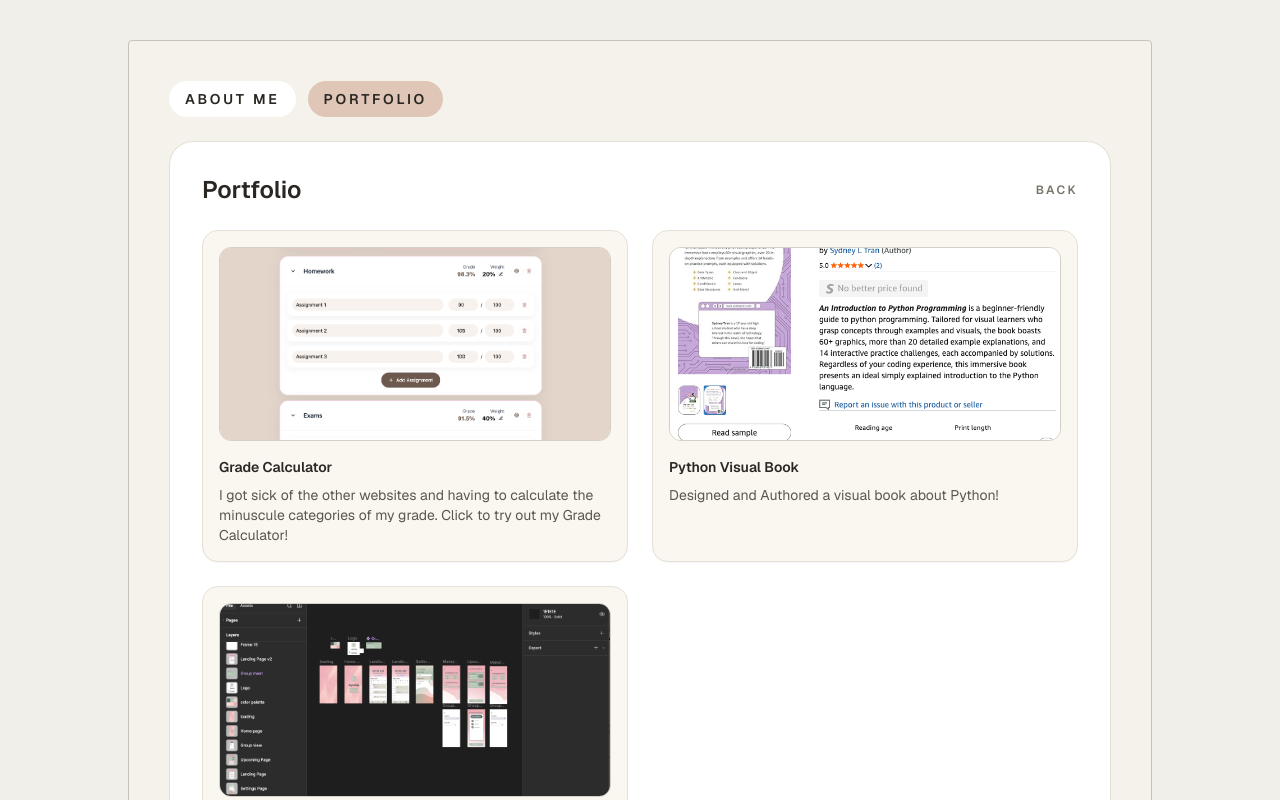
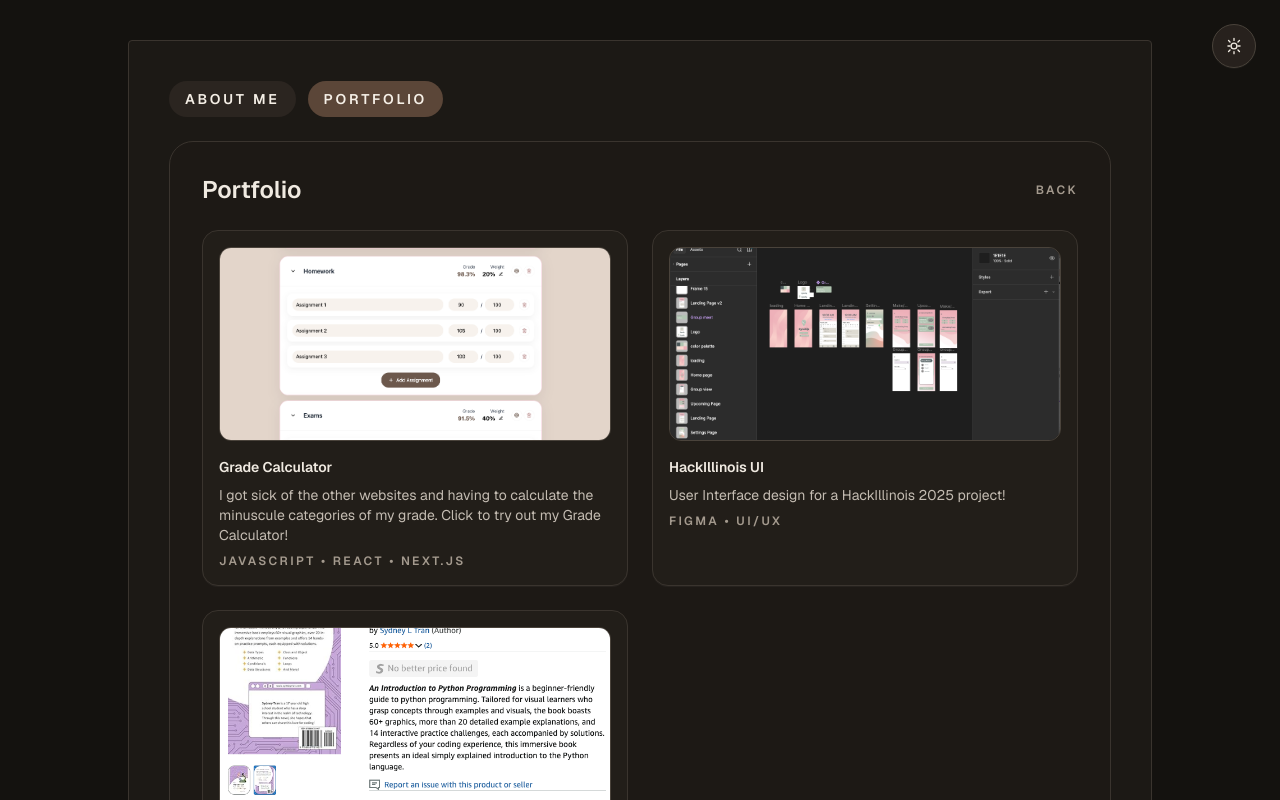
Before and after one commit to sltran3/sydney-tran-website, a Next.js app: page /portfolio in a window 1280 px wide. Shown: the top 800 px of the page. Built offline with nearby package versions, Linux system fonts and the light colour scheme.

Commit message:
night/dark mode

```diff
--- /dev/null
+++ b/app/components/theme-toggle.tsx
@@ -0,0 +1,61 @@
+"use client";
+
+import { useEffect, useState } from "react";
+
+const THEME_KEY = "theme-preference";
+
+type Theme = "dark" | "light";
+
+export default function ThemeToggle() {
+  const [theme, setTheme] = useState<Theme>("dark");
+
+  useEffect(() => {
+    const stored = window.localStorage.getItem(THEME_KEY);
+    const initialTheme = stored === "light" ? "light" : "dark";
+    setTheme(initialTheme);
+    document.documentElement.dataset.theme = initialTheme;
+  }, []);
+
+  const toggleTheme = () => {
+    const nextTheme = theme === "dark" ? "light" : "dark";
+    setTheme(nextTheme);
+    document.documentElement.dataset.theme = nextTheme;
+    window.localStorage.setItem(THEME_KEY, nextTheme);
+  };
+
+  const isDark = theme === "dark";
+
+  return (
+    <button
+      type="button"
+      onClick={toggleTheme}
+      aria-label={isDark ? "Switch to light mode" : "Switch to dark mode"}
+      className="inline-flex h-11 w-11 items-center justify-center rounded-full border border-[var(--color-icon-border)] bg-[var(--color-icon-bg)] text-[var(--color-heading)] shadow-[var(--panel-shadow)] transition-transform duration-150 hover:-translate-y-0.5 hover:bg-[var(--color-icon-hover-bg)]"
+    >
+      {isDark ? (
+        <svg
+          viewBox="0 0 24 24"
+          aria-hidden="true"
+          className="h-5 w-5"
+          fill="none"
+          stroke="currentColor"
+          strokeWidth="1.6"
+          strokeLinecap="round"
+          strokeLinejoin="round"
+        >
+          <circle cx="12" cy="12" r="3.5" />
+          <path d="M12 2.75v2.5M12 18.75v2.5M4.75 12h2.5M16.75 12h2.5M5.47 5.47l1.77 1.77M16.76 16.76l1.77 1.77M18.53 5.47l-1.77 1.77M7.24 16.76l-1.77 1.77" />
+        </svg>
+      ) : (
+        <svg
+          viewBox="0 0 24 24"
+          aria-hidden="true"
+          className="h-5 w-5"
+          fill="currentColor"
+        >
+          <path d="M17.5 15.5A6.5 6.5 0 0 1 8.5 6.5a.75.75 0 0 0-.9-.93A7.75 7.75 0 1 0 18.43 16.4a.75.75 0 0 0-.93-.9Z" />
+        </svg>
+      )}
+    </button>
+  );
+}
--- a/app/globals.css
+++ b/app/globals.css
@@ -1,8 +1,36 @@
 @import "tailwindcss";
 
 :root {
-  --background: #ffffff;
-  --foreground: #171717;
+  --background: #14120f;
+  --foreground: #e6dfd6;
+  --color-page-bg: #14120f;
+  --color-page-text: #e6dfd6;
+  --color-panel-bg: #1c1915;
+  --color-panel-border: #3a342e;
+  --color-heading: #f0eae1;
+  --color-muted: #a49a8e;
+  --color-body: #c4bcb2;
+  --color-chip-bg: #5b4638;
+  --color-chip-text: #f5efe6;
+  --color-chip-alt-bg: #2b2520;
+  --color-card-bg: #221e19;
+  --color-card-border: #3a342e;
+  --color-card-inner-bg: #1d1915;
+  --color-image-border: #4a433b;
+  --color-image-bg: #1b1713;
+  --color-icon-border: #4a433b;
+  --color-icon-bg: rgba(43, 37, 32, 0.85);
+  --color-icon-hover-bg: #2b2520;
+  --color-nav-text: #d7cfc4;
+  --color-nav-hover-bg: #2b2520;
+  --color-nav-hover-border: #4a433b;
+  --color-accent-bg: #4a3a2f;
+  --color-accent-text: #f0eae1;
+  --color-tag-bg: #3a322b;
+  --color-tag-text: #f0eae1;
+  --hover-shadow: 0 8px 18px rgba(0, 0, 0, 0.45);
+  --card-hover-shadow: 0 14px 24px rgba(0, 0, 0, 0.5);
+  --panel-shadow: 0 1px 0 rgba(255, 255, 255, 0.04);
 }
 
 @theme inline {
@@ -12,15 +40,41 @@
   --font-mono: var(--font-geist-mono);
 }
 
-@media (prefers-color-scheme: dark) {
-  :root {
-    --background: #0a0a0a;
-    --foreground: #ededed;
-  }
+:root[data-theme="light"] {
+  --background: #f1efe9;
+  --foreground: #2f2c26;
+  --color-page-bg: #f1efe9;
+  --color-page-text: #2f2c26;
+  --color-panel-bg: #f5f2eb;
+  --color-panel-border: #c7c2b6;
+  --color-heading: #2a2722;
+  --color-muted: #7a746a;
+  --color-body: #5b564f;
+  --color-chip-bg: #dfc6b7;
+  --color-chip-text: #2a2722;
+  --color-chip-alt-bg: #ffffff;
+  --color-card-bg: #faf7f1;
+  --color-card-border: #e7e1d7;
+  --color-card-inner-bg: #ffffff;
+  --color-image-border: #d5d0c5;
+  --color-image-bg: #ffffff;
+  --color-icon-border: #d6d1c6;
+  --color-icon-bg: rgba(255, 255, 255, 0.8);
+  --color-icon-hover-bg: #ffffff;
+  --color-nav-text: #3b362f;
+  --color-nav-hover-bg: rgba(255, 255, 255, 0.7);
+  --color-nav-hover-border: #d6d1c6;
+  --color-accent-bg: #d9c2b2;
+  --color-accent-text: #3a2f2a;
+  --color-tag-bg: #d9d9db;
+  --color-tag-text: #2a2722;
+  --hover-shadow: 0 8px 18px rgba(20, 17, 13, 0.12);
+  --card-hover-shadow: 0 14px 24px rgba(20, 17, 13, 0.16);
+  --panel-shadow: 0 1px 0 rgba(0, 0, 0, 0.04);
 }
 
 body {
-  background: var(--background);
-  color: var(--foreground);
+  background: var(--color-page-bg);
+  color: var(--color-page-text);
   font-family: var(--font-geist-sans), Arial, Helvetica, sans-serif;
 }
--- a/app/layout.tsx
+++ b/app/layout.tsx
@@ -1,6 +1,7 @@
 import type { Metadata } from "next";
 import { Geist, Geist_Mono } from "next/font/google";
 import "./globals.css";
+import ThemeToggle from "./components/theme-toggle";
 
 const geistSans = Geist({
   variable: "--font-geist-sans",
@@ -23,10 +24,13 @@ export default function RootLayout({
   children: React.ReactNode;
 }>) {
   return (
-    <html lang="en">
+    <html lang="en" data-theme="dark">
       <body
         className={`${geistSans.variable} ${geistMono.variable} antialiased`}
       >
+        <div className="fixed right-6 top-6 z-50">
+          <ThemeToggle />
+        </div>
         {children}
       </body>
     </html>
--- a/app/portfolio/page.tsx
+++ b/app/portfolio/page.tsx
@@ -9,27 +9,30 @@ const portfolioItems = [
     title: "Grade Calculator",
     description:
       "I got sick of the other websites and having to calculate the minuscule categories of my grade. Click to try out my Grade Calculator!",
+    stack: "JavaScript • React • Next.js",
     image: "/portfolio-grade-calculator.png",
     href: "https://sydsgradecalculator.vercel.app/",
   },
   {
+    title: "HackIllinois UI",
+    description: "User Interface design for a HackIllinois 2025 project!",
+    stack: "Figma • UI/UX",
+    image: "/portfolio-hackillinois-ui.png",
+    href: "https://devpost.com/software/zyncup?_gl=1*z3nz7q*_gcl_au*MjczNjM2NDQ2LjE3NzAyNjIyNTI.*_ga*MzMxNjQ1NDI5LjE3NzAyNjIyNTI.*_ga_0YHJK3Y10M*czE3NzAyNjIyNTIkbzEkZzEkdDE3NzAyNjIyNTYkajU2JGwwJGgw",
+  },
+  {
     title: "Python Visual Book",
     description: "Designed and Authored a visual book about Python!",
+    stack: "Python • Graphic Design",
     image: "/portfolio-python-book.png",
     href: "https://www.amazon.com/dp/B0CFZJKYKR?ref=cm_sw_r_cp_ud_dp_7EASQPVS6NQETBS6ZRRW&ref_=cm_sw_r_cp_ud_dp_7EASQPVS6NQETBS6ZRRW&social_share=cm_sw_r_cp_ud_dp_7EASQPVS6NQETBS6ZRRW",
-  },
-  {
-    title: "HackIllinois UI",
-    description: "User Interface design for a HackIllinois 2025 project!",
-    image: "/portfolio-hackillinois-ui.png",
-    href: "https://devpost.com/software/zyncup?_gl=1*z3nz7q*_gcl_au*MjczNjM2NDQ2LjE3NzAyNjIyNTI.*_ga*MzMxNjQ1NDI5LjE3NzAyNjIyNTI.*_ga_0YHJK3Y10M*czE3NzAyNjIyNTIkbzEkZzEkdDE3NzAyNjIyNTYkajU2JGwwJGgw",
   },
 ];
 
 export default function PortfolioPage() {
   const handleHover = (event: MouseEvent<HTMLAnchorElement>) => {
     event.currentTarget.style.transform = "translateY(-1px)";
-    event.currentTarget.style.boxShadow = "0 8px 18px rgba(20, 17, 13, 0.12)";
+    event.currentTarget.style.boxShadow = "var(--hover-shadow)";
   };
 
   const handleLeave = (event: MouseEvent<HTMLAnchorElement>) => {
@@ -38,30 +41,30 @@ export default function PortfolioPage() {
   };
 
   return (
-    <div className="min-h-screen bg-[#f1efe9] px-6 py-10 text-[#2f2c26]">
-      <main className="mx-auto w-full max-w-5xl rounded-sm border border-[#c7c2b6] bg-[#f5f2eb] px-6 py-8 shadow-[0_1px_0_rgba(0,0,0,0.04)] sm:px-10 sm:py-10">
-        <div className="flex flex-wrap items-center gap-3 text-sm font-semibold uppercase tracking-[0.2em] text-[#7a746a]">
+    <div className="min-h-screen bg-[var(--color-page-bg)] px-6 py-10 text-[var(--color-page-text)]">
+      <main className="mx-auto w-full max-w-5xl rounded-sm border border-[var(--color-panel-border)] bg-[var(--color-panel-bg)] px-6 py-8 shadow-[var(--panel-shadow)] sm:px-10 sm:py-10">
+        <div className="flex flex-wrap items-center gap-3 text-sm font-semibold uppercase tracking-[0.2em] text-[var(--color-muted)]">
           <Link
             href="/about"
-            className="rounded-full bg-white px-4 py-2 text-[#2a2722] transition-colors hover:bg-[#dfc6b7]"
+            className="rounded-full bg-[var(--color-chip-alt-bg)] px-4 py-2 text-[var(--color-chip-text)] transition-colors hover:bg-[var(--color-chip-bg)]"
             onMouseEnter={handleHover}
             onMouseLeave={handleLeave}
           >
             About me
           </Link>
-          <span className="rounded-full bg-[#dfc6b7] px-4 py-2 text-[#2a2722]">
+          <span className="rounded-full bg-[var(--color-chip-bg)] px-4 py-2 text-[var(--color-chip-text)]">
             Portfolio
           </span>
         </div>
 
-        <div className="mt-6 rounded-3xl border border-[#e3dfd6] bg-white px-6 py-6 sm:px-8 sm:py-8">
+        <div className="mt-6 rounded-3xl border border-[var(--color-panel-border)] bg-[var(--color-card-inner-bg)] px-6 py-6 sm:px-8 sm:py-8">
           <div className="flex items-center justify-between">
-            <h1 className="text-2xl font-semibold text-[#2a2722]">
+            <h1 className="text-2xl font-semibold text-[var(--color-heading)]">
               Portfolio
             </h1>
             <Link
               href="/"
-              className="text-xs font-semibold uppercase tracking-[0.2em] text-[#7a746a] transition-colors hover:text-[#2a2722]"
+              className="text-xs font-semibold uppercase tracking-[0.2em] text-[var(--color-muted)] transition-colors hover:text-[var(--color-heading)]"
               onMouseEnter={handleHover}
               onMouseLeave={handleLeave}
             >
@@ -78,9 +81,9 @@ export default function PortfolioPage() {
                 rel={
                   item.href.startsWith("http") ? "noopener noreferrer" : undefined
                 }
-                className="group rounded-2xl border border-[#e7e1d7] bg-[#faf7f1] p-4 shadow-[0_1px_0_rgba(0,0,0,0.04)] transition-transform duration-200 hover:-translate-y-1 hover:shadow-[0_14px_24px_rgba(20,17,13,0.16)]"
+                className="group rounded-2xl border border-[var(--color-card-border)] bg-[var(--color-card-bg)] p-4 shadow-[var(--panel-shadow)] transition-transform duration-200 hover:-translate-y-1 hover:shadow-[var(--card-hover-shadow)]"
               >
-                <div className="overflow-hidden rounded-xl border border-[#d5d0c5] bg-white">
+                <div className="overflow-hidden rounded-xl border border-[var(--color-image-border)] bg-[var(--color-image-bg)]">
                   <Image
                     src={item.image}
                     alt={item.title}
@@ -89,9 +92,14 @@ export default function PortfolioPage() {
                     className="h-40 w-full object-cover transition-transform duration-300 group-hover:scale-[1.02] sm:h-48"
                   />
                 </div>
-                <div className="mt-4 space-y-2 text-sm text-[#5b564f]">
-                  <p className="font-semibold text-[#2a2722]">{item.title}</p>
+                <div className="mt-4 space-y-2 text-sm text-[var(--color-body)]">
+                  <p className="font-semibold text-[var(--color-heading)]">
+                    {item.title}
+                  </p>
                   <p>{item.description}</p>
+                  <p className="text-xs font-semibold uppercase tracking-[0.2em] text-[var(--color-muted)]">
+                    {item.stack}
+                  </p>
                 </div>
               </a>
             ))}
```
Also changed, not shown: app/about/page.tsx (+14 -14 lines), app/page.tsx (+12 -12 lines).
